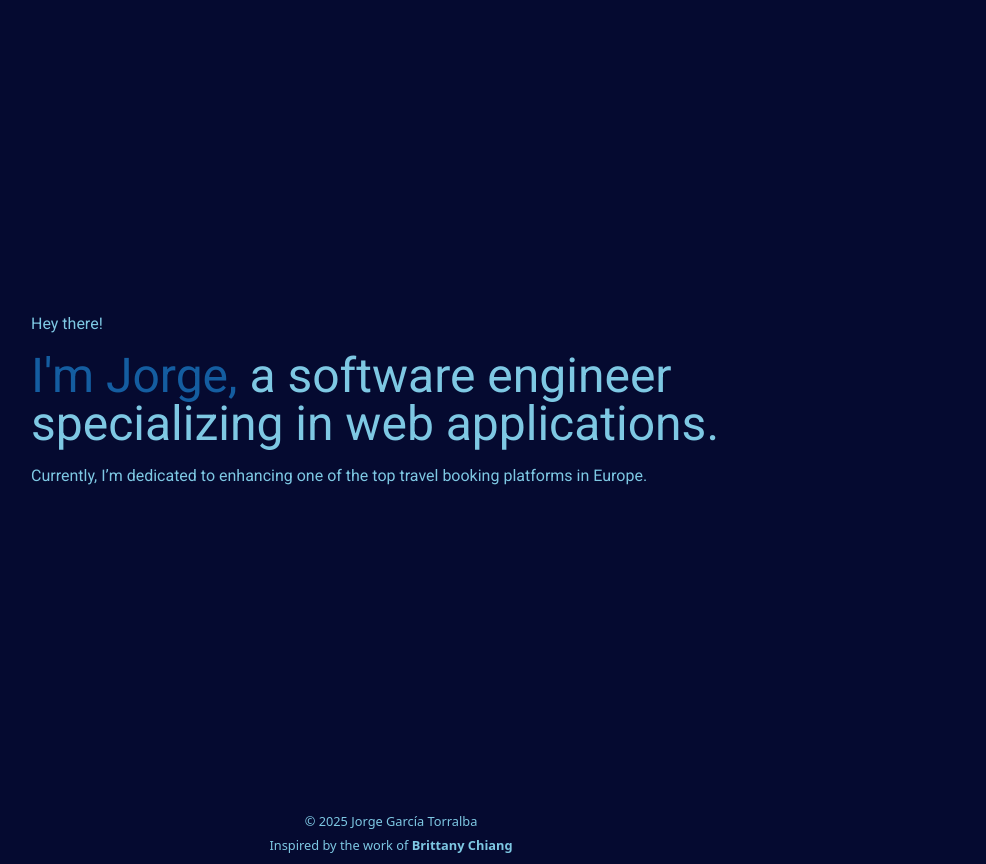
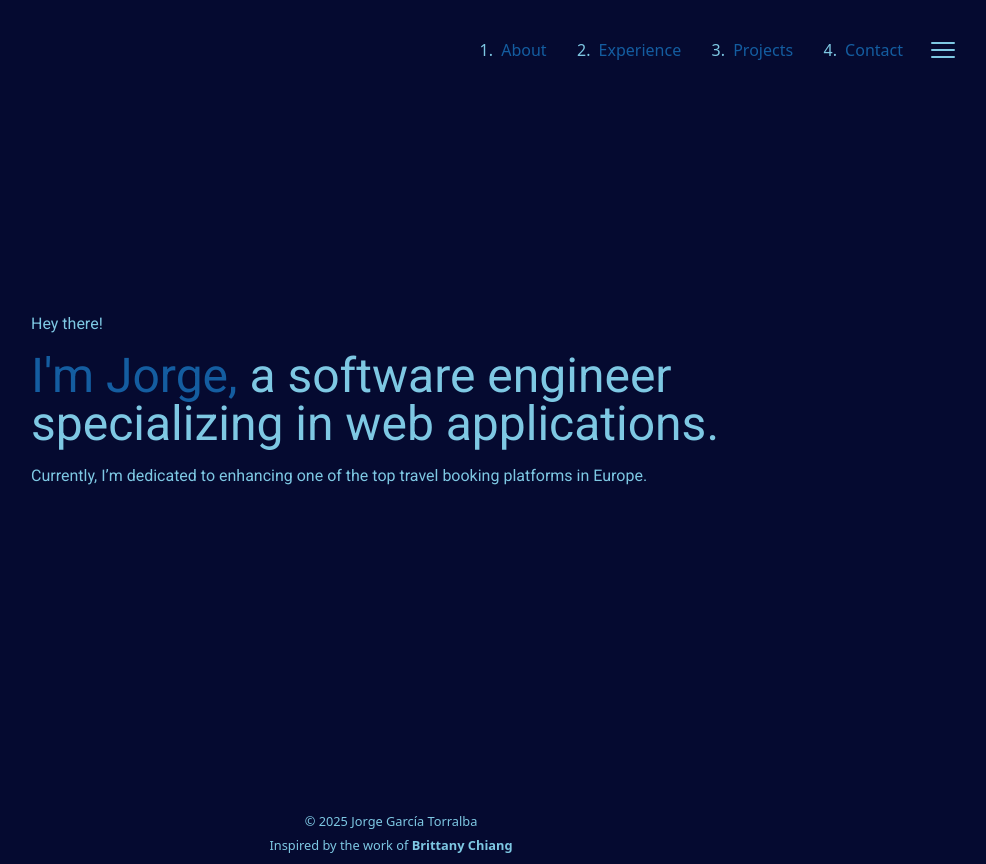
Before and after one commit to jgarciatorralba/presentation-portfolio-project, a Next.js app: page / in a window 1280 px wide. Shown: the whole page, without its empty margins (249-1235 px from the left). Built offline with nearby package versions, Linux system fonts and the light colour scheme.

Commit message:
add header and navbar components

```diff
--- a/app/(root)/layout.tsx
+++ b/app/(root)/layout.tsx
@@ -1,5 +1,6 @@
 import { ReactNode } from "react";
 import Footer from "../_components/footer";
+import Header from "../_components/header";
 import "../styles/globals.css";
 import { roboto } from "./fonts";
 import { metadata } from "./metadata";
@@ -14,6 +15,7 @@ export default function RootLayout({
   return (
     <html lang="en">
       <body>
+        <Header />
         <div className={`max-w-7xl px-6 mx-auto ${roboto.className}`}>
           {children}
         </div>
--- /dev/null
+++ b/app/_components/header.tsx
@@ -0,0 +1,29 @@
+'use client'
+
+import { ReactNode, useEffect, useState } from "react";
+import styles from "../styles/header.module.css";
+import Navbar from "./navbar";
+
+export default function Header(): ReactNode {
+    const [scrolled, setScrolled] = useState(false);
+
+    useEffect(() => {
+        const handleScroll = () => {
+            setScrolled(window.scrollY > 0 ? true : false);
+        }
+
+        window.addEventListener("scroll", handleScroll);
+
+        return () => {
+            window.removeEventListener("scroll", handleScroll);
+        }
+    }, []);
+
+    return (
+        <header>
+            <div className={`px-6 md:px-12 ${styles.header} ${scrolled ? styles.scrolled : ""}`}>
+                <Navbar />
+            </div>
+        </header>
+    );
+}
--- /dev/null
+++ b/app/_components/navbar.tsx
@@ -0,0 +1,38 @@
+'use client'
+
+import { ReactNode } from "react";
+
+export default function Navbar(): ReactNode {
+    const navigation = [
+        { name: 'About', href: '#about' },
+        { name: 'Experience', href: '#experience' },
+        { name: 'Projects', href: '#projects' },
+        { name: 'Contact', href: '#contact' },
+    ];
+
+    return (
+        <nav className="w-full">
+            <div className="flex justify-end items-center">
+                <ol className="flex flex-row gap-x-12 invisible sm:visible">
+                    {navigation.map((item, index) => (
+                        <li key={index} className="list-decimal text-babyBlue">
+                            <a href={item.href} className="py-2 pl-1 text-midnightBlue hover:no-underline hover:text-babyBlue">
+                                {item.name}
+                            </a>
+                        </li>
+                    ))}
+                </ol>
+                <button id="btnSidebarToggler" type="button" className="mx-4 p-2 focus:outline rounded-xl">
+                    <svg id="navClosed" xmlns="http://www.w3.org/2000/svg" fill="none" viewBox="0 0 24 24" strokeWidth="1.5"
+                        stroke="currentColor" className="h-8 w-8">
+                        <path strokeLinecap="round" strokeLinejoin="round" d="M3.75 6.75h16.5M3.75 12h16.5m-16.5 5.25h16.5" />
+                    </svg>
+                    <svg id="navOpen" xmlns="http://www.w3.org/2000/svg" fill="none" viewBox="0 0 24 24" strokeWidth="1.5"
+                        stroke="currentColor" className="hidden h-8 w-8">
+                        <path strokeLinecap="round" strokeLinejoin="round" d="M6 18L18 6M6 6l12 12" />
+                    </svg>
+                </button>
+            </div>
+        </nav>
+    );
+}
--- a/app/styles/globals.css
+++ b/app/styles/globals.css
@@ -10,6 +10,7 @@
   --baby-blue: #7ec8e3;
 
   --text-size-base: 1rem;
+  --nav-min-height: 100px;
 }
 
 body {
@@ -17,13 +18,10 @@ body {
   color: var(--primary);
   background: var(--background);
 
-  > div {
-    display: grid;
-    min-height: 100dvh;
-    grid-template-rows:
-      /* auto 1fr auto; */
-      1fr auto;
-  }
+  display: grid;
+  min-height: 100dvh;
+  grid-template-rows:
+    auto 1fr auto;
 }
 
 a:hover {
--- /dev/null
+++ b/app/styles/header.module.css
@@ -0,0 +1,15 @@
+.header {
+    position: fixed;
+    top: 0;
+    width: 100%;
+    min-height: var(--nav-min-height);
+
+    display: flex;
+    align-items: center;
+
+    transition: box-shadow 0.3s ease-in-out;
+
+    &.scrolled {
+        box-shadow: 0 10px 15px -10px var(--midnight-blue);
+    }
+}
```
